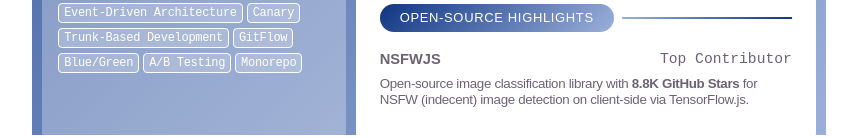
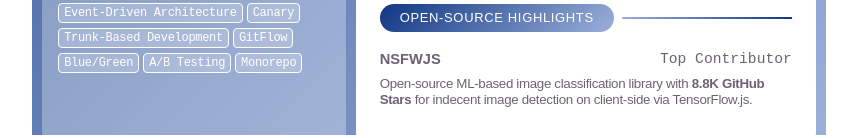
Before and after one commit to haZya/resume, a React (Vite) app: page / in a window 1280 px wide. Shown: the part 1144-1282 px from the top of the page, without its empty margins (211-1068 px from the left). Built offline with nearby package versions, Linux system fonts and the light colour scheme; some icons are missing.

Commit message:
refactor: minor content update

```diff
--- a/src/App.tsx
+++ b/src/App.tsx
@@ -358,11 +358,11 @@ function App() {
                   <ul>
                     <li>
                       <p className="pt-1.5 text-[10pt]/tight font-light tracking-tight">
-                        Open-source image classification library with
+                        Open-source ML-based image classification library with
                         {" "}
                         <strong className="font-semibold">8.8K GitHub Stars</strong>
                         {" "}
-                        for NSFW (indecent) image detection on client-side via TensorFlow.js.
+                        for indecent image detection on client-side via TensorFlow.js.
                       </p>
                     </li>
                   </ul>
```
